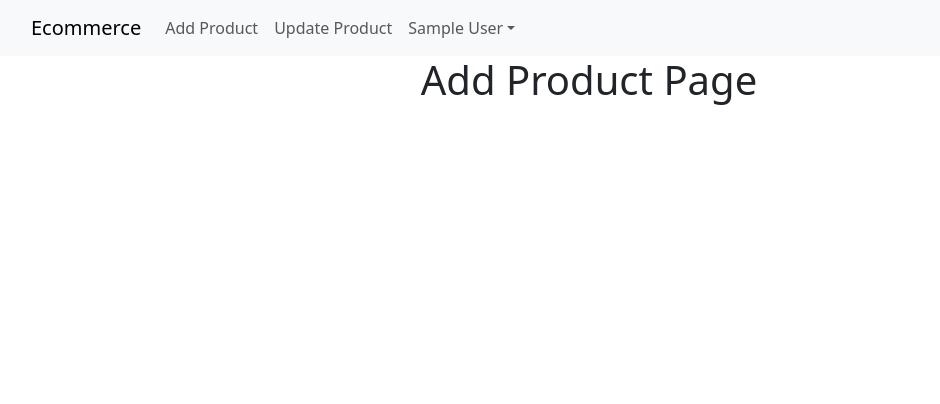
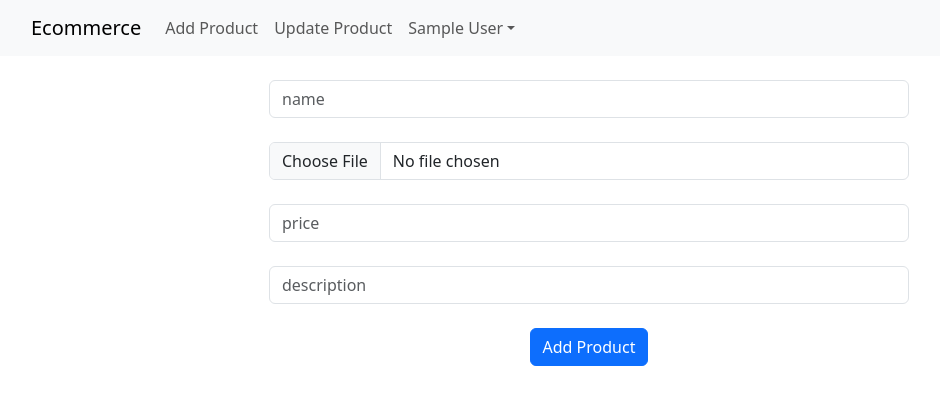
Before and after one commit to Naduladisanayaka494/Ecommerce---React, a React (Create React App) app: page /add in a window 1280 px wide. Shown: the top 404 px of the page, without its empty margins (51-991 px from the left). Built offline with nearby package versions, Linux system fonts and the light colour scheme; sample sign-in values are in the browser's storage.

Commit message:
add product api integrated to the frontend

```diff
--- a/src/AddProduct.js
+++ b/src/AddProduct.js
@@ -1,9 +1,37 @@
 import Header from './Header';
+import React, { useState ,useEffect} from "react"
 function AddProduct() {
+    const [name, setName] = useState("");
+    const [file, setFile] = useState("");
+    const [price, setPrice] = useState("");
+    const [description, setDescription] = useState("");
+    async function addProduct() {
+        console.warn(name, file, price, description)
+        const formData = new FormData();
+        formData.append('file', file);
+        formData.append('price', price);
+        formData.append('name', name);
+        formData.append('description', description);
+        let result = await fetch("http://127.0.0.1:8000/api/addproduct", {
+            method: 'POST',
+            body: formData
+        });
+        alert("data has been saved")
+    }
     return (
         <><Header />
-            <div>
-            <h1>Add Product Page</h1>
+            <div className='col-sm-6 offset-sm-3'>
+                <br />
+                <input type='text' className='form-control' onChange={(e)=>setName(e.target.value)} placeholder='name' />
+                  <br />
+                <input type='file' className='form-control' onChange={(e) => setFile(e.target.files[0])} placeholder='file' />
+                  <br />
+                <input type='text' className='form-control' onChange={(e) => setPrice(e.target.value)} placeholder='price' />
+                  <br />
+                <input type='text' className='form-control' onChange={(e) => setDescription(e.target.value)} placeholder='description' />
+                <br />
+                <button onClick={addProduct} className='btn btn-primary'>Add Product</button>
+
         </div></>
     )
 }
```
